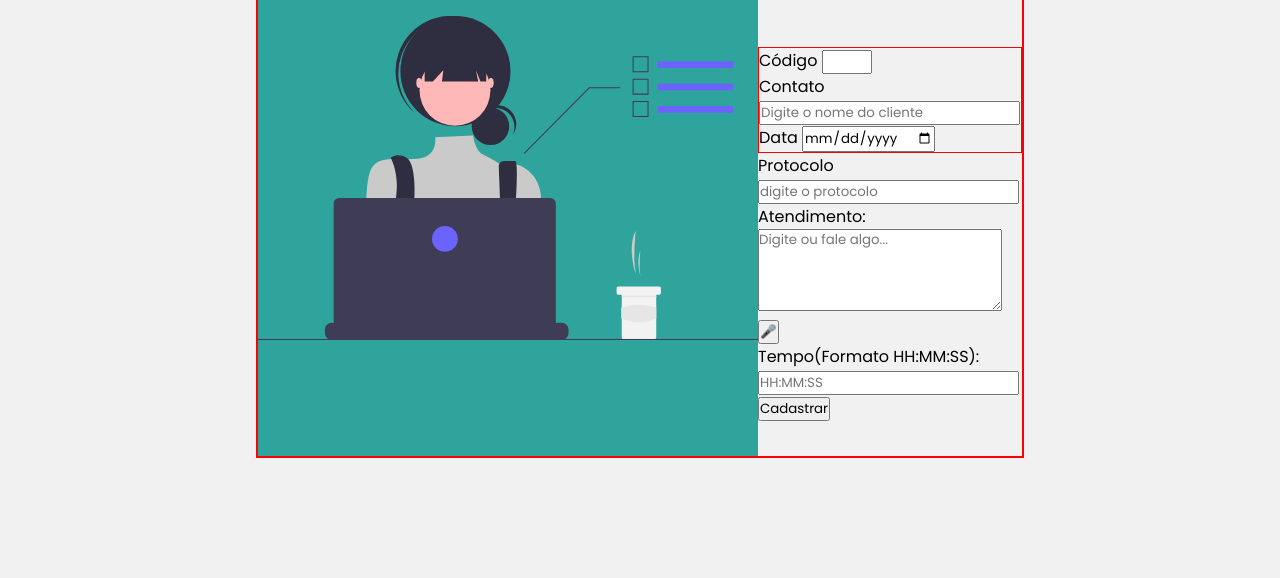
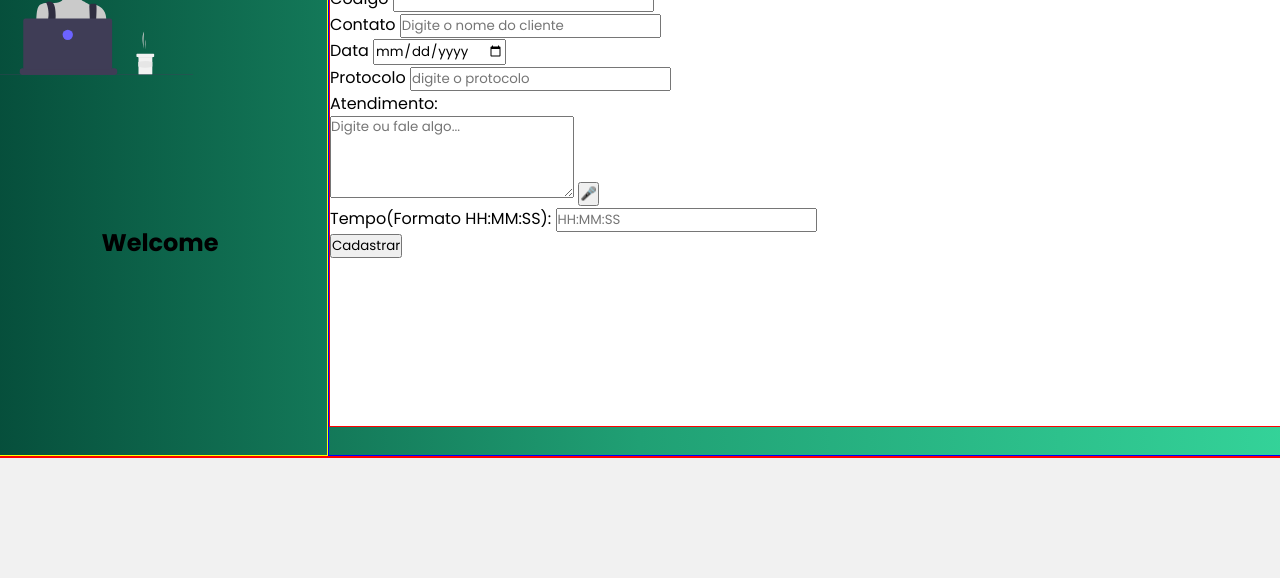
Before and after one commit to matheus173/alessandro-baiano-front, a plain HTML site: page registrar.html in a window 1280 px wide. Shown: the part 222-800 px from the top of the page. Drawn offline with Linux system fonts and the light colour scheme.

Commit message:
register'

```diff
--- a/assents/CSS/registrar.css
+++ b/assents/CSS/registrar.css
@@ -30,9 +30,10 @@ body {
 
 .box {
     height: 70%;
-    width: 60%;
+    width: 1300px;
     display: flex;
     border: 2px solid red;
+    background-image: linear-gradient(to right, #064e3b, #20a074, #34d399);
 }
 
 /* BOX LEFT */
@@ -40,24 +41,28 @@ body {
 
 .box-left {
     display: flex;
-    flex: 1;
-
-    align-items: center;
     justify-content: center;
-    background-color: #2fa49c;
+    flex-direction: column;
+    border: 1px solid yellow;
+    width: 350px;
 }
 
-
-.box-left .left--img {
+.box-left .left--img img {
     display: flex;
-    align-items: start;
+    justify-content: center;
+    position: relative;
+    width: 200px;
+    top: -150px;
+    align-items: center;
 
 }
 
 
-.box-left .left--img img {
-    width: 500px;
+.box-left .left--tittle {
 
+    display: flex;
+    align-items: center;
+    justify-content: center;
 }
 
 
@@ -69,28 +74,25 @@ body {
 .box-right {
 
     display: flex;
-    flex: 1.5;
     flex-direction: column;
     justify-content: center;
+    border: 1px solid blue;
+    width: 1000px;
+}
+
+
+.box-right .div--right {
+
+    border: 1px solid red;
+    height: 90%;
+    background-color: white;
 }
 
 
 .box-right .box--register {
-    position: relative;
     bottom: 70px;
     color: #2fa49c;
     font-size: 25px;
     text-align: center;
 
 }
-
-
-.box-right .first--column {
-    border: 1px solid red;
-    width: 100%;
-}
-
-
-.box-right .first--column .coder input {
-    max-width: 50px;
-}
--- a/registrar.html
+++ b/registrar.html
@@ -18,11 +18,16 @@
                     <div class="left--img">
                         <img src="/assents/images/foto_left.svg" alt="">
                     </div>
+
+                    <div class="left--tittle">
+                        <h2>Welcome</h2>
+                    </div>
                 </div>
 
                 <div class="box-right">
+                    <div class="div--right">
                         <div class="box--register">
-                        <h1>Cadastre seu atendimento</h1>
+                            <h2>Cadastre seu atendimento</h2>
                         </div>
 
                         <form action="/registrar">
@@ -75,6 +80,7 @@
                     </div>
                 </div>
             </div>
+        </div>
 
 
     </section>
```
Also changed, not shown: assents/Pictures exemples/exemplo screen registration.png (added). Lines whose indentation alone changed are shown as unchanged.
